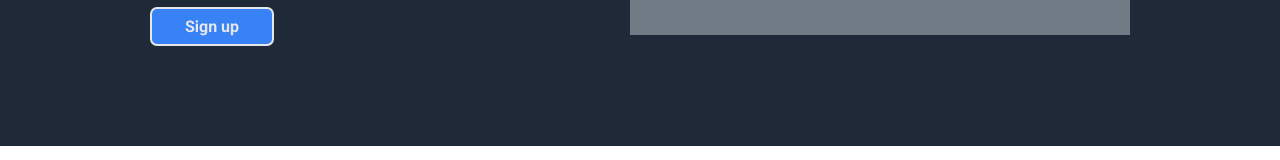
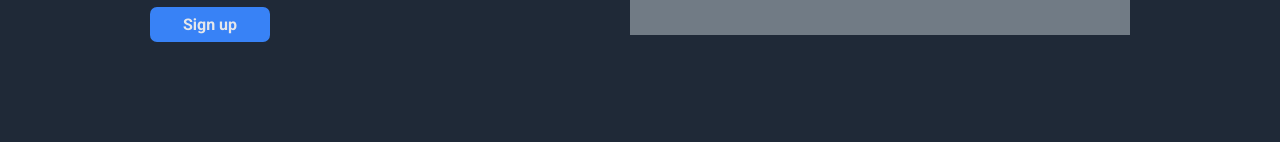
Before and after one commit to Eltorretaz/Tarea_8sep23_html-css, a plain HTML site: page index.html in a window 1280 px wide. Shown: the part 325-485 px from the top of the page. Drawn offline with Linux system fonts and the light colour scheme.

Commit message:
Primer dia 3 parte

```diff
--- a/styles.css
+++ b/styles.css
@@ -77,7 +77,6 @@
 
 .button_description>a>p {
     display: flex;
-    border: solid 2px;
     border-radius: 7px;
     background-color: #3882F6;
     width: 120px;
```
